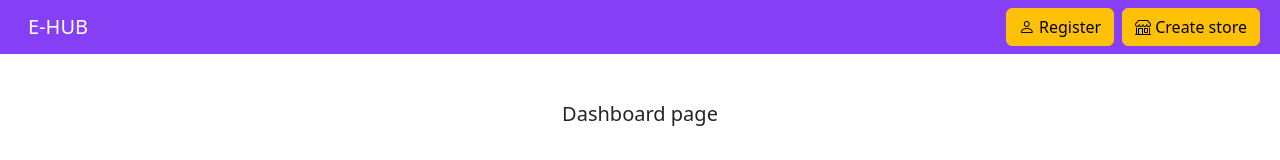
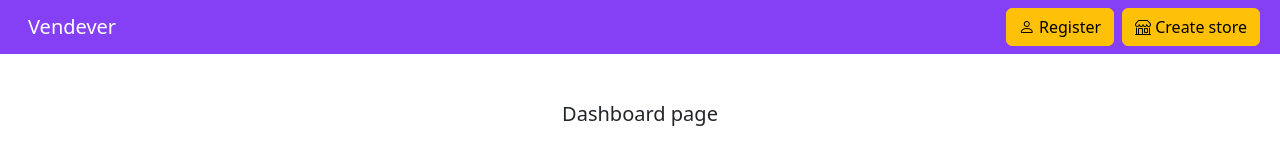
Before and after one commit to AbhishekGurusamy/E-HUB-Frontend, an Angular app: page /dashboard in a window 1280 px wide. Shown: the top 160 px of the page. Built offline with nearby package versions, Linux system fonts and the light colour scheme.

Commit message:
logo name

```diff
--- a/src/app/app.component.html
+++ b/src/app/app.component.html
@@ -10,7 +10,7 @@
   <nav class="navbar navbar-expand-lg">
     <div class="container-fluid">
       <a class="navbar-brand text-white" routerLink="dashboard">
-        <h5 class="mx-3 my-0">E-HUB</h5>
+        <h5 class="mx-3 my-0">Vendever</h5>
       </a>
 
       <button class="navbar-toggler" type="button" data-bs-toggle="collapse" data-bs-target="#navbarNavDropdown" aria-controls="navbarNavDropdown" aria-expanded="false" aria-label="Toggle navigation">
```
